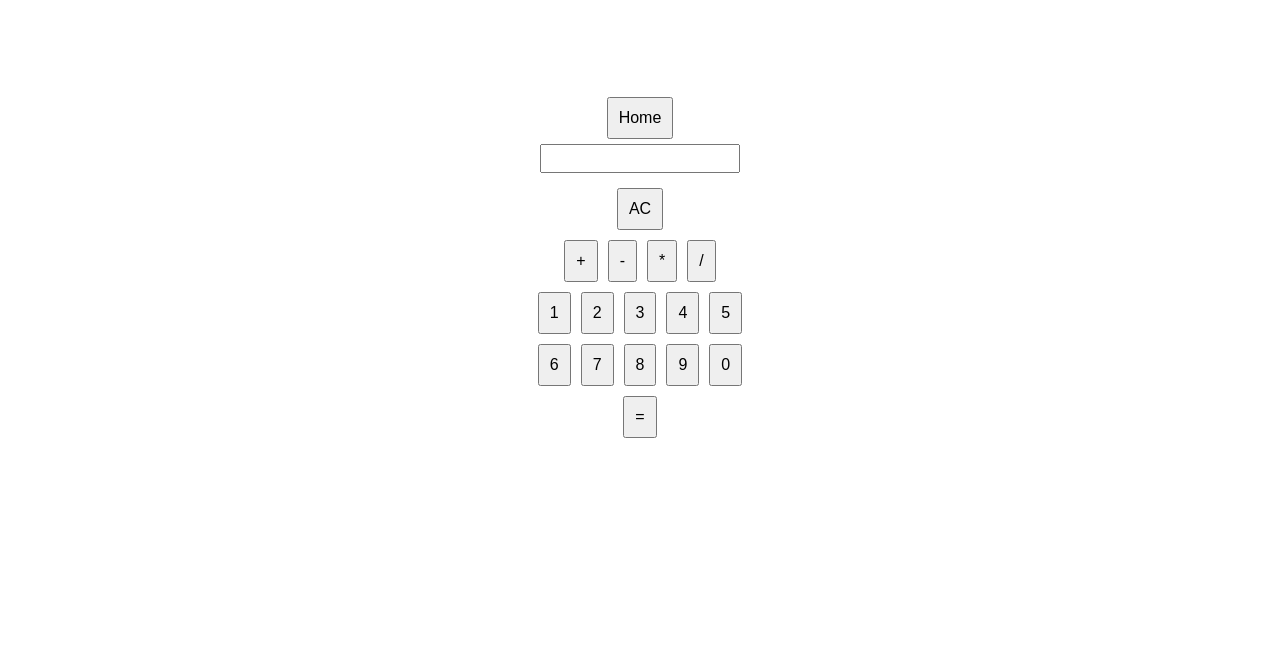
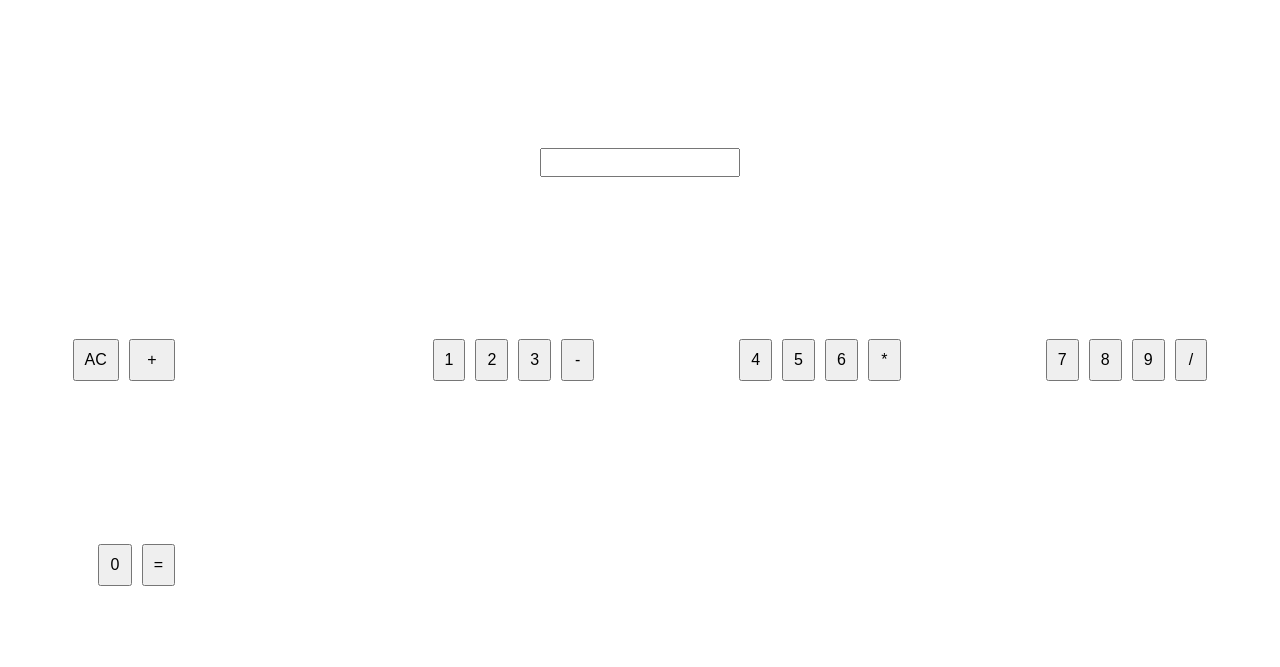
Before and after one commit to PedroBarge/Thales, a plain HTML site: page Calculadora/index.html in a window 1280 px wide. Shown: the part 133-800 px from the top of the page. Drawn offline with Linux system fonts and the light colour scheme.

Commit message:
need to do CSS

```diff
--- a/Calculadora/index.html
+++ b/Calculadora/index.html
@@ -6,34 +6,34 @@
     <title>Calculator</title>
   </head>
   <body>
-    <a href="../index.html"><button>Home</button></a>
+    <h1>Calculadora</h1>
     <p></p>
     <input id="display" readonly />
-    <button onclick="clean()">AC</button>
     <div>
+      <button onclick="clean()" id="ac">AC</button>
       <button class="option" id="add">+</button>
+    </div>
+    <div>
+      <button class="num" id="num1">1</button>
+      <button class="num" id="num2">2</button>
+      <button class="num" id="num3">3</button>
       <button class="option" id="sub">-</button>
+    </div>
+    <div>
+      <button class="num" id="num4">4</button>
+      <button class="num" id="num5">5</button>
+      <button class="num" id="num6">6</button>
       <button class="option" id="mult">*</button>
+    </div>
+    <div>
+      <button class="num" id="num7">7</button>
+      <button class="num" id="num8">8</button>
+      <button class="num" id="num9">9</button>
       <button class="option" id="div">/</button>
     </div>
-    <p></p>
     <div>
-      <button class="num">1</button>
-      <button class="num">2</button>
-      <button class="num">3</button>
-      <button class="num">4</button>
-      <button class="num">5</button>
-    </div>
-    <p></p>
-    <div>
-      <button class="num">6</button>
-      <button class="num">7</button>
-      <button class="num">8</button>
-      <button class="num">9</button>
       <button class="num">0</button>
-    </div>
-    <div>
-      <button onclick="equal()" >=</button>
+      <button onclick="equal()">=</button>
     </div>
     <p></p>
 
--- a/Calculadora/style.css
+++ b/Calculadora/style.css
@@ -1,30 +1,29 @@
-
 body {
-    display: flex;
-    flex-direction: column;
-    align-items: center;
-    justify-content: center;
+    display: grid;
+    place-items: center;
     height: 100vh;
     margin: 0;
+}
+
+h1 {
+    margin: 0;
+}
+
+#display {
+    grid-column: span 4;
+    width: 200px;
+    font-size: 20px;
 }
 
 button {
     font-size: 16px;
     padding: 10px;
-    margin: 5px;
     cursor: pointer;
+    grid-column: span 1;
 }
 
 div {
-    display: flex;
-    justify-content: center;
+    display: grid;
+    grid-template-columns: repeat(4, 1fr);
+    gap: 10px;
 }
-input {
-    width: 200px;
-    font-size: 20px;
-    margin-bottom: 10px;
-}
-
-p {
-    margin: 0;
-}
```
